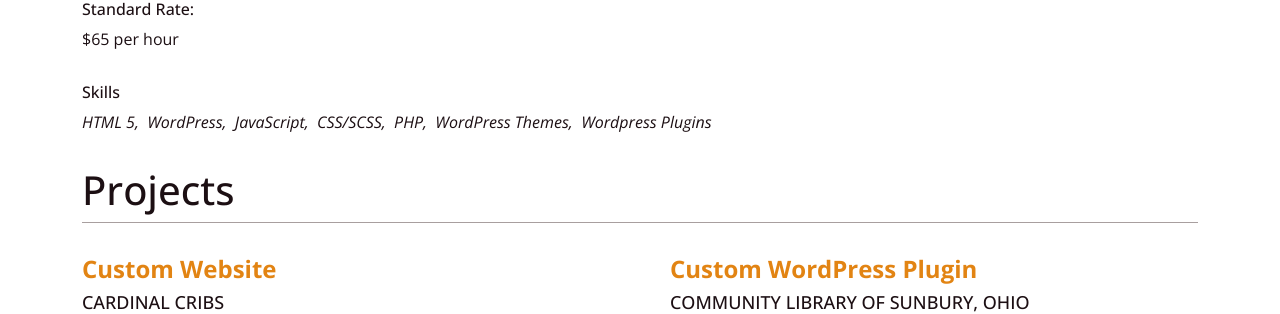
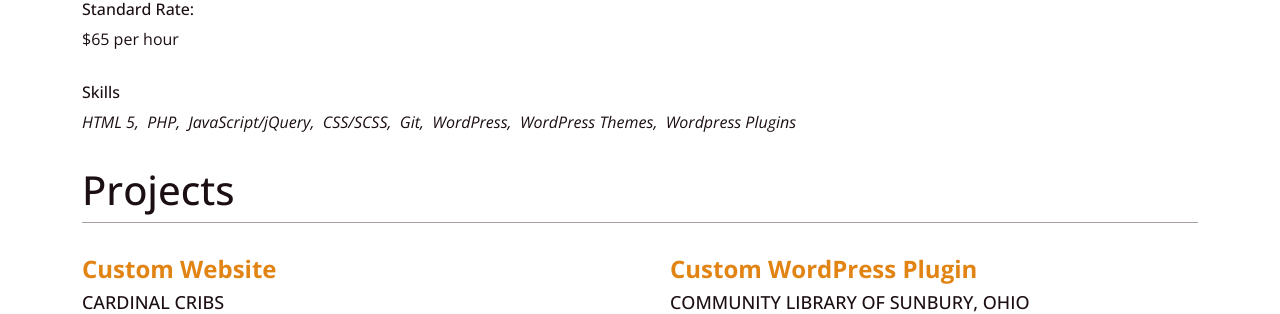
Before and after one commit to jkclose/jkclose.github.io, a Jekyll site: the page built from index.html, in a window 1280 px wide. Shown: the part 362-676 px from the top of the page. Built offline with Jekyll 4.4.1, drawn with Linux system fonts in a browser that asks for light colours.

Commit message:
Content update

```diff
--- a/_data/skills.yml
+++ b/_data/skills.yml
@@ -1,7 +1,8 @@
 - label: HTML 5
+- label: PHP
+- label: JavaScript/jQuery
+- label: CSS/SCSS
+- label: Git
 - label: WordPress
-- label: JavaScript
-- label: CSS/SCSS
-- label: PHP
 - label: WordPress Themes
 - label: Wordpress Plugins
```
